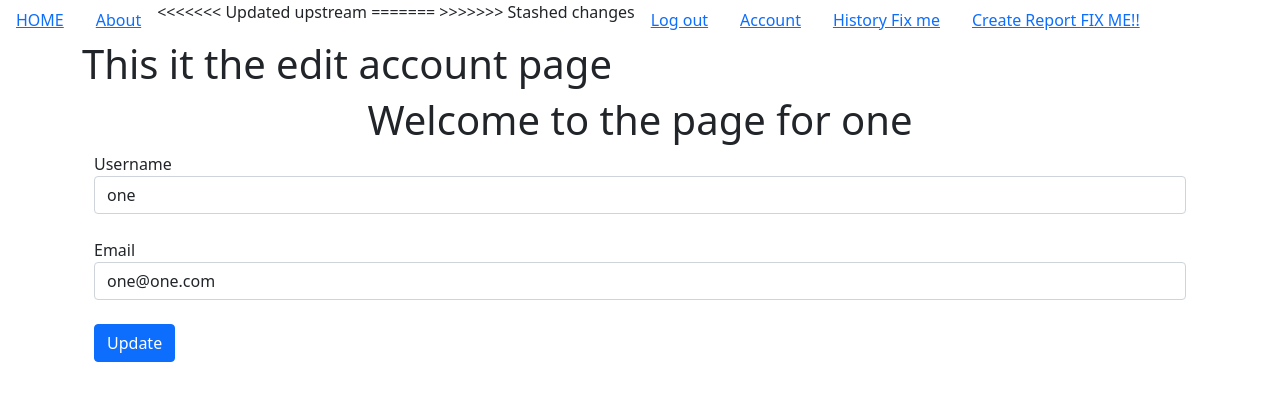
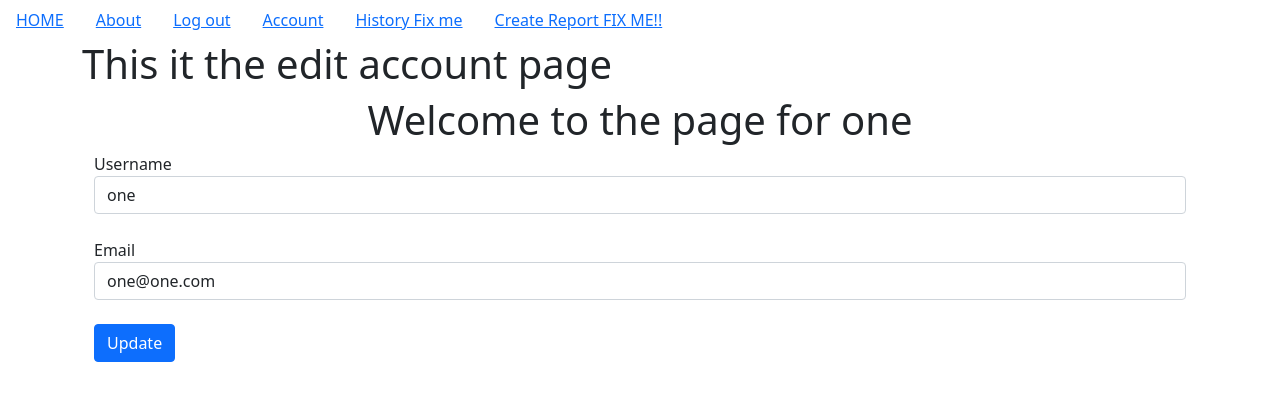
Before and after one commit to Zander876/Fatigue, a Flask app: page /account in a window 1280 px wide. Shown: the top 401 px of the page. Run offline with Flask 2, Linux system fonts and the light colour scheme; a user stored in the database is signed in; some libraries are stand-ins or nearby versions.

Commit message:
Login works
Login and authentication works

```diff
--- a/FatigueManagement/Templates/base.html
+++ b/FatigueManagement/Templates/base.html
@@ -13,11 +13,7 @@
       <li class = 'nav-link'> <a href="{{url_for('core.index')}}"> HOME </a> </li>
       <li class = 'nav-link'> <a href="{{url_for('core.info')}}"> About </a> </li>
 
-<<<<<<< Updated upstream
-        <!if current_user.is_authenticated>
-=======
         {% if current_user.is_authenticated %}
->>>>>>> Stashed changes
         <li class = 'nav-link'> <a href="{{url_for('users.logout')}}"> Log out </a> </li>
         <li class = 'nav-link'> <a href="{{url_for('users.account')}}"> Account</a> </li>
         <li class = 'nav-link'> <a href="{{url_for('users.account' )}}"> History Fix me </a> </li>
```
